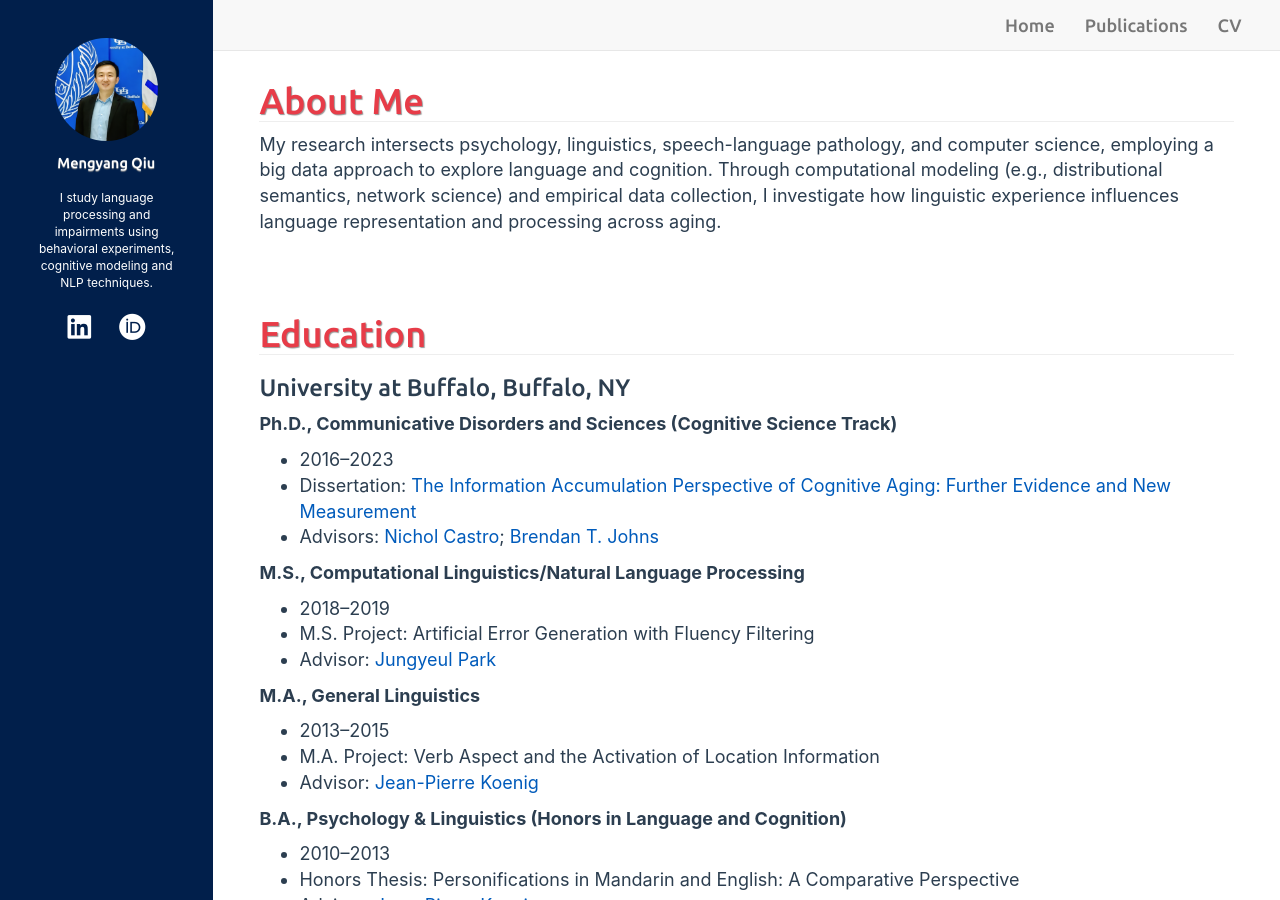
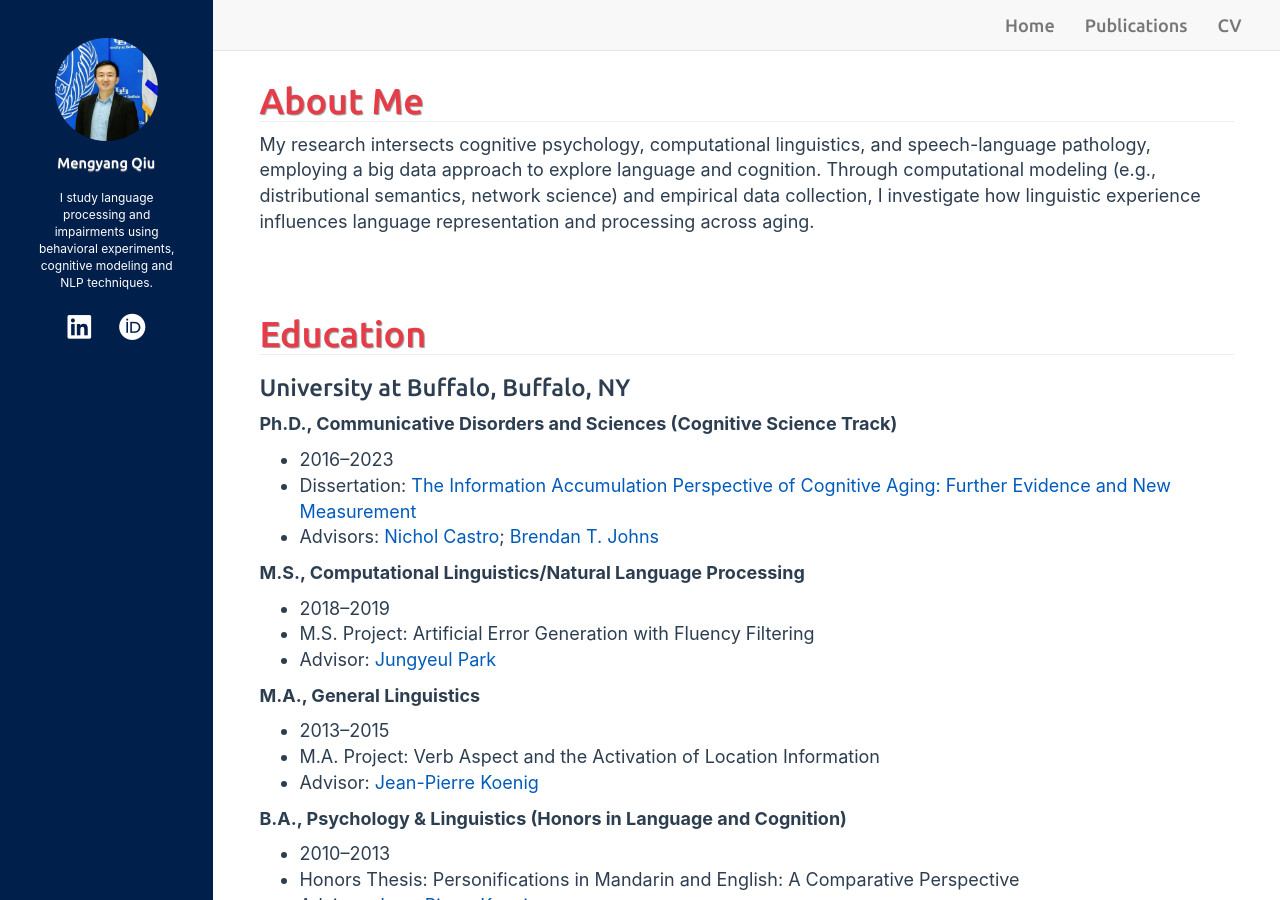
Before and after one commit to mengyangq/mengyangq.github.io, a Jekyll site: the page built from index.html, in a window 1280 px wide and 900 px high. Built offline with Jekyll 4.4.1, drawn with Linux system fonts in a browser that asks for light colours; nearby versions of some CDN libraries; a style sheet for code colours, icons or effects is not loaded.

Commit message:
Update me.md

```diff
--- a/_includes/me.md
+++ b/_includes/me.md
@@ -1,6 +1,6 @@
 # About Me
 
-My research intersects psychology, linguistics, speech-language pathology, and computer science, employing a big data approach to explore language and cognition. Through computational modeling (e.g., distributional semantics, network science) and empirical data collection, I investigate how linguistic experience influences language representation and processing across aging.
+My research intersects cognitive psychology, computational linguistics, and speech-language pathology, employing a big data approach to explore language and cognition. Through computational modeling (e.g., distributional semantics, network science) and empirical data collection, I investigate how linguistic experience influences language representation and processing across aging.
 
 # Education
 
```
